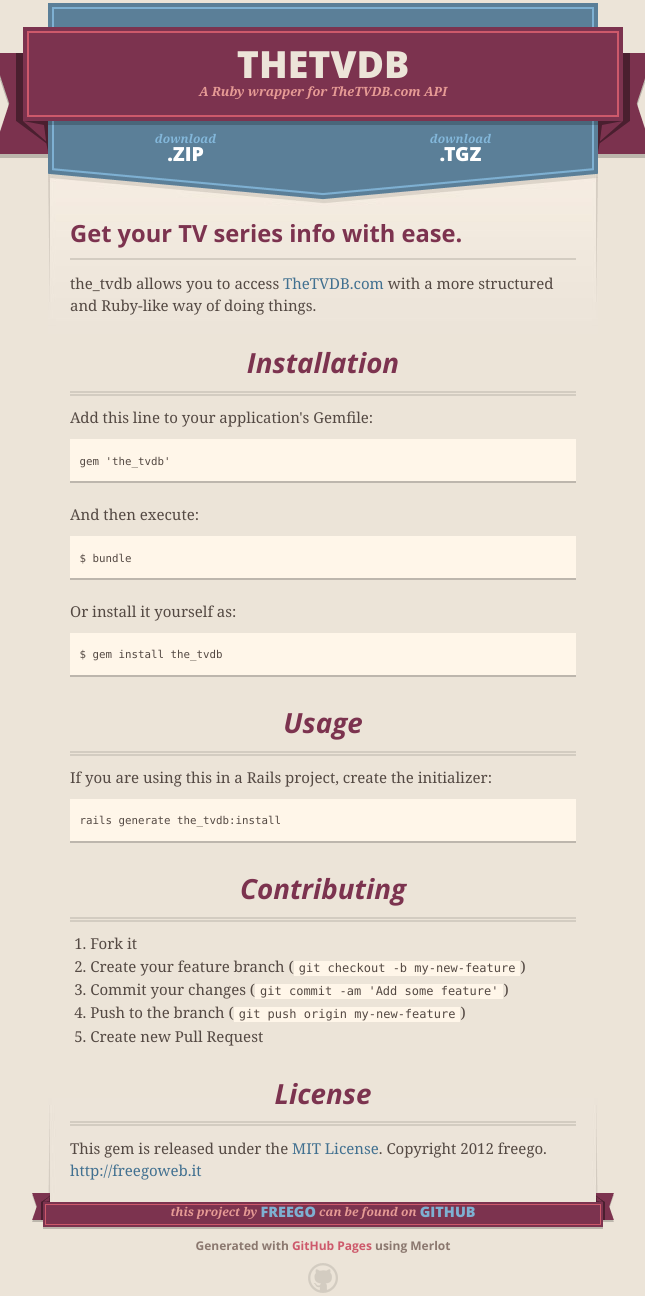
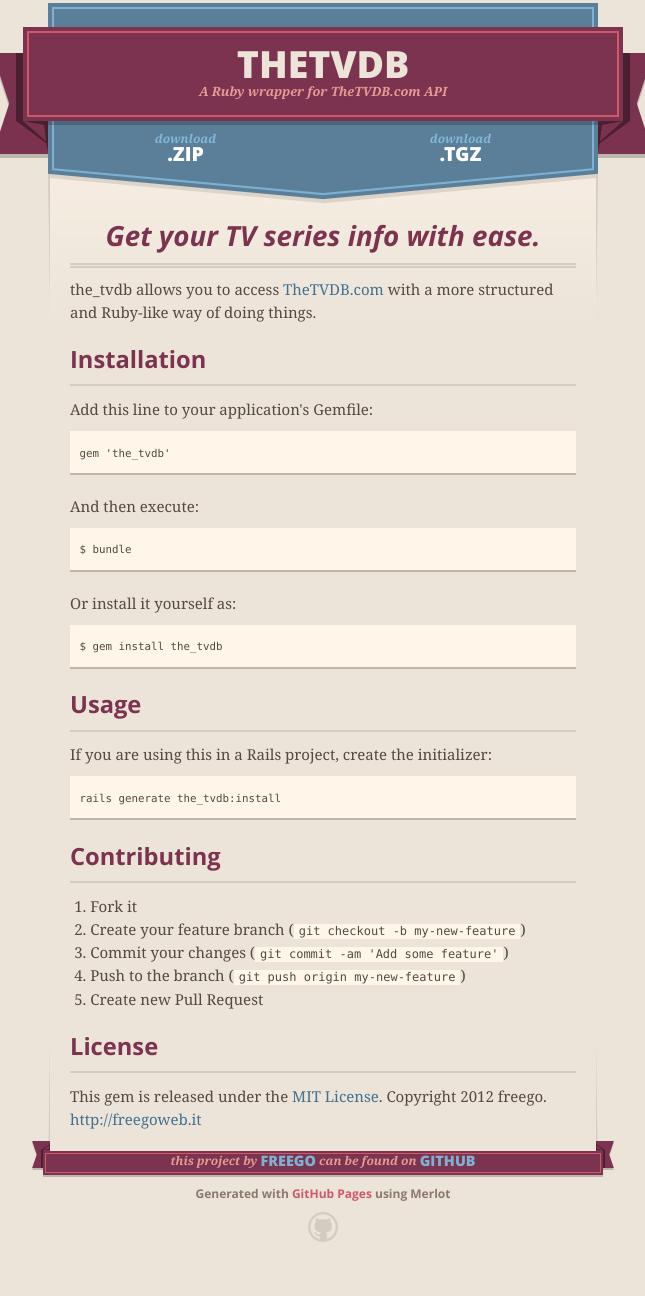
Before and after one commit to freego/the_tvdb, a plain HTML site: page index.html in a window 1280 px wide. Shown: the part 11-1307 px from the top of the page, without its empty margins (317-962 px from the left). Drawn offline with nearby package versions, Linux system fonts and the light colour scheme.

```diff
--- a/index.html
+++ b/index.html
@@ -46,11 +46,11 @@
 
 
       <section id="main_content">
-        <h3>Get your TV series info with ease.</h3>
+        <h2>Get your TV series info with ease.</h2>
 
 <p>the_tvdb allows you to access <a href="http://thetvdb.com/">TheTVDB.com</a> with a more structured and Ruby-like way of doing things.</p>
 
-<h2>Installation</h2>
+<h3>Installation</h3>
 
 <p>Add this line to your application's Gemfile:</p>
 
@@ -67,14 +67,14 @@
 <pre><code>$ gem install the_tvdb
 </code></pre>
 
-<h2>Usage</h2>
+<h3>Usage</h3>
 
 <p>If you are using this in a Rails project, create the initializer:</p>
 
 <pre><code>rails generate the_tvdb:install
 </code></pre>
 
-<h2>Contributing</h2>
+<h3>Contributing</h3>
 
 <ol>
 <li>Fork it</li>
@@ -82,7 +82,7 @@
 <li>Commit your changes (<code>git commit -am 'Add some feature'</code>)</li>
 <li>Push to the branch (<code>git push origin my-new-feature</code>)</li>
 <li>Create new Pull Request</li>
-</ol><h2>License</h2>
+</ol><h3>License</h3>
 
 <p>This gem is released under the <a href="http://www.opensource.org/licenses/MIT">MIT License</a>. Copyright 2012 freego. <a href="http://freegoweb.it">http://freegoweb.it</a></p>
       </section>
--- a/params.json
+++ b/params.json
@@ -1 +1 @@
-{"tagline":"A Ruby wrapper for TheTVDB.com API","google":"UA-37195316-1","body":"### Get your TV series info with ease.\r\nthe_tvdb allows you to access [TheTVDB.com](http://thetvdb.com/) with a more structured and Ruby-like way of doing things.\r\n\r\n## Installation\r\n\r\nAdd this line to your application's Gemfile:\r\n\r\n    gem 'the_tvdb'\r\n\r\nAnd then execute:\r\n\r\n    $ bundle\r\n\r\nOr install it yourself as:\r\n\r\n    $ gem install the_tvdb\r\n\r\n## Usage\r\n\r\nIf you are using this in a Rails project, create the initializer:\r\n\r\n    rails generate the_tvdb:install\r\n\r\n## Contributing\r\n\r\n1. Fork it\r\n2. Create your feature branch (`git checkout -b my-new-feature`)\r\n3. Commit your changes (`git commit -am 'Add some feature'`)\r\n4. Push to the branch (`git push origin my-new-feature`)\r\n5. Create new Pull Request\r\n\r\n## License\r\n\r\nThis gem is released under the [MIT License](http://www.opensource.org/licenses/MIT). Copyright 2012 freego. http://freegoweb.it","note":"Don't delete this file! It's used internally to help with page regeneration.","name":"TheTVDB"}
+{"tagline":"A Ruby wrapper for TheTVDB.com API","google":"UA-37195316-1","body":"## Get your TV series info with ease.\r\nthe_tvdb allows you to access [TheTVDB.com](http://thetvdb.com/) with a more structured and Ruby-like way of doing things.\r\n\r\n### Installation\r\n\r\nAdd this line to your application's Gemfile:\r\n\r\n    gem 'the_tvdb'\r\n\r\nAnd then execute:\r\n\r\n    $ bundle\r\n\r\nOr install it yourself as:\r\n\r\n    $ gem install the_tvdb\r\n\r\n### Usage\r\n\r\nIf you are using this in a Rails project, create the initializer:\r\n\r\n    rails generate the_tvdb:install\r\n\r\n### Contributing\r\n\r\n1. Fork it\r\n2. Create your feature branch (`git checkout -b my-new-feature`)\r\n3. Commit your changes (`git commit -am 'Add some feature'`)\r\n4. Push to the branch (`git push origin my-new-feature`)\r\n5. Create new Pull Request\r\n\r\n### License\r\n\r\nThis gem is released under the [MIT License](http://www.opensource.org/licenses/MIT). Copyright 2012 freego. http://freegoweb.it","note":"Don't delete this file! It's used internally to help with page regeneration.","name":"TheTVDB"}
```
